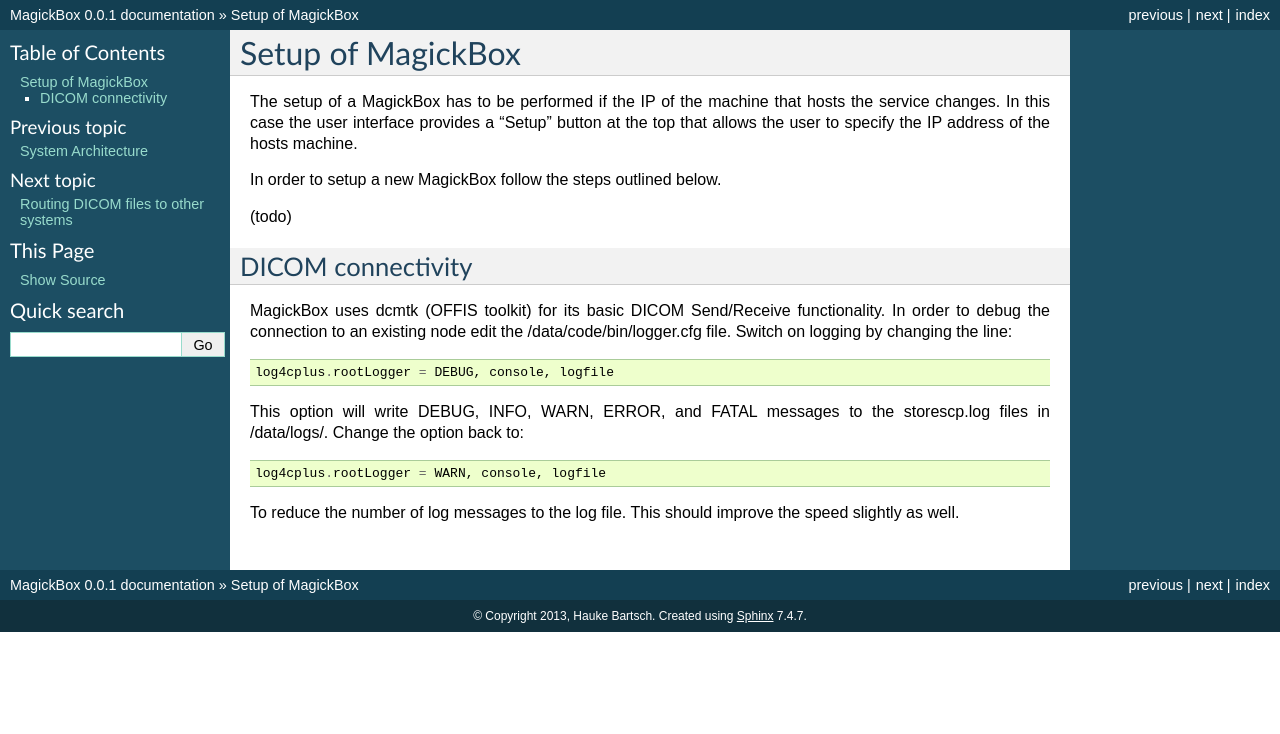
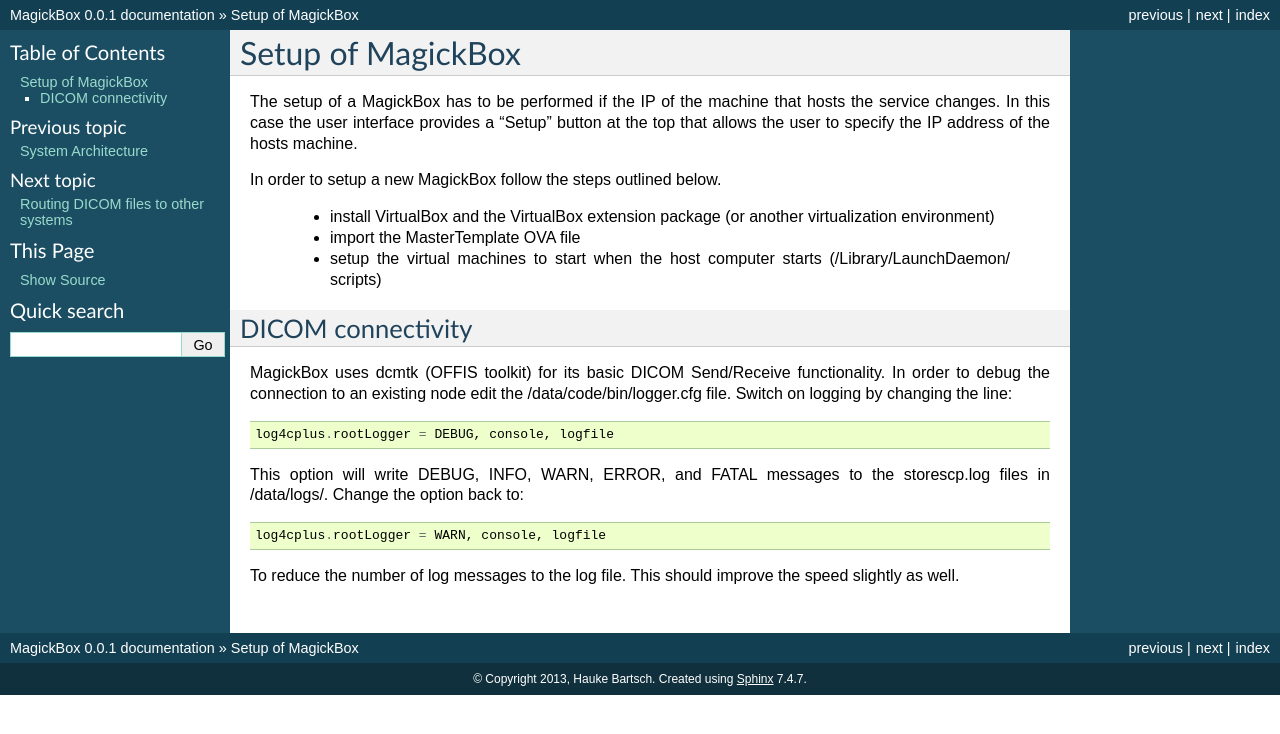
Before and after one commit to HaukeBartsch/MagickBox, a Sphinx documentation site: the page built from code/documentation/docs/source/Setup.rst, in a window 1280 px wide. Shown: the top 734 px of the page. Built offline with Sphinx 7.4.7, drawn with Linux system fonts in a browser that asks for light colours.

Commit message:
work in progress

```diff
--- a/code/documentation/docs/source/Setup.rst
+++ b/code/documentation/docs/source/Setup.rst
@@ -8,7 +8,10 @@
 
 In order to setup a new MagickBox follow the steps outlined below.
 
-(todo)
+   * install VirtualBox and the VirtualBox extension package (or another virtualization environment)
+   * import the MasterTemplate OVA file
+   * setup the virtual machines to start when the host computer starts (/Library/LaunchDaemon/ scripts)
+
 
 DICOM connectivity
 ==================
```
